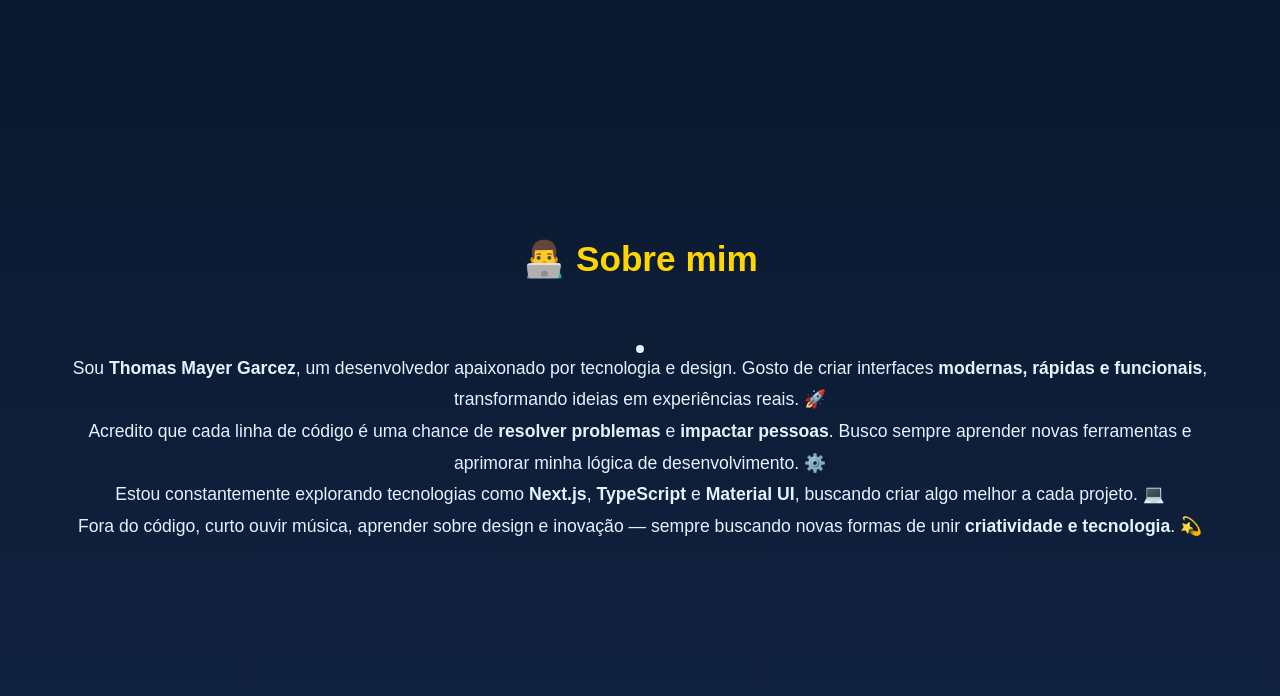
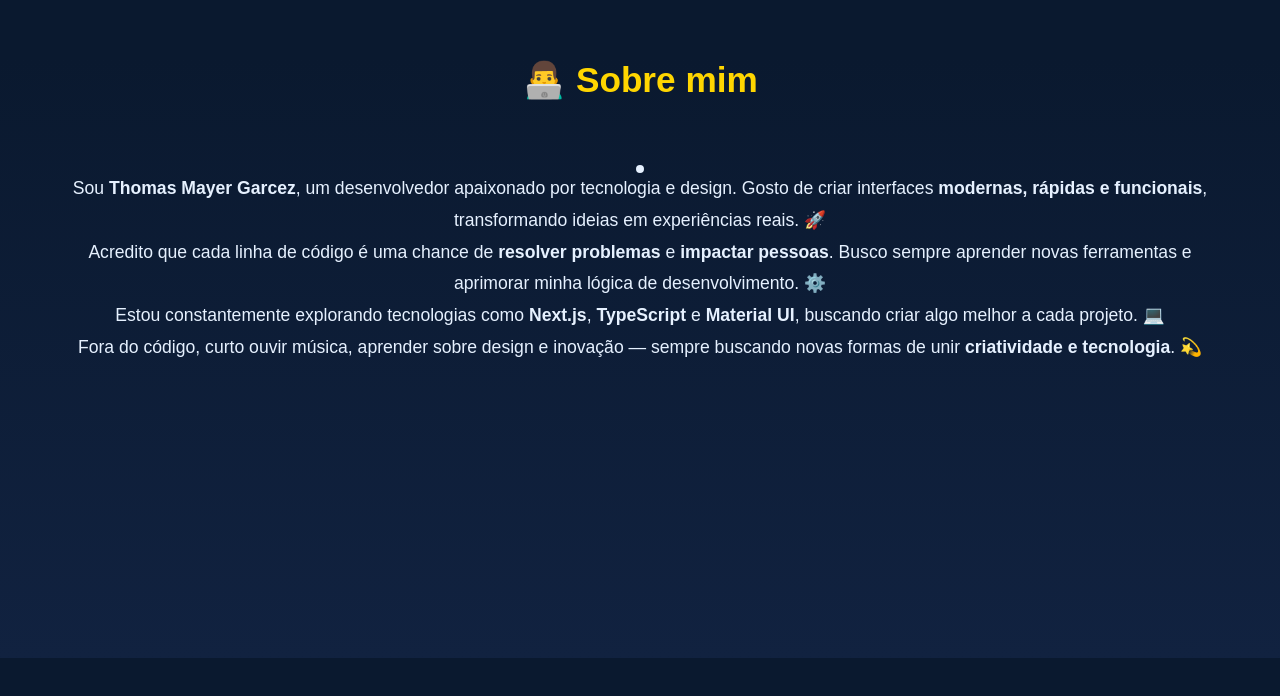
Before and after one commit to euthomasmg/my-portfolio, a Next.js app: page / in a window 1280 px wide. Shown: the part 742-1438 px from the top of the page. After the commit the page ends 1400 px from the top, so only its background shows below. Built offline with nearby package versions, Linux system fonts and the light colour scheme.

Commit message:
refactor: moved for more down "sobre mim"

```diff
--- a/app/components/About.tsx
+++ b/app/components/About.tsx
@@ -10,17 +10,17 @@ export default function About() {
       sx={{
         background: "linear-gradient(180deg, #0A192F 0%, #112240 100%)",
         display: "flex",
-        alignItems: "center",
+        alignItems: "flex-start",
         justifyContent: "center",
-        padding: { xs: "3rem 1rem", md: "5rem 2rem" },
-        minHeight: { xs: "auto", md: "85vh" },
+        padding: { xs: "2.5rem 1rem 4rem", md: "4rem 2rem 5rem" },
+        minHeight: { xs: "auto", md: "75vh" },
       }}
     >
       <Container
         maxWidth="lg"
         sx={{
           color: "#E6F1FF",
-          marginTop: { xs: "0", md: "-1rem" },
+          marginTop: { xs: "-2rem", md: "-4rem" },
         }}
       >
         {/* TÍTULO */}
```
